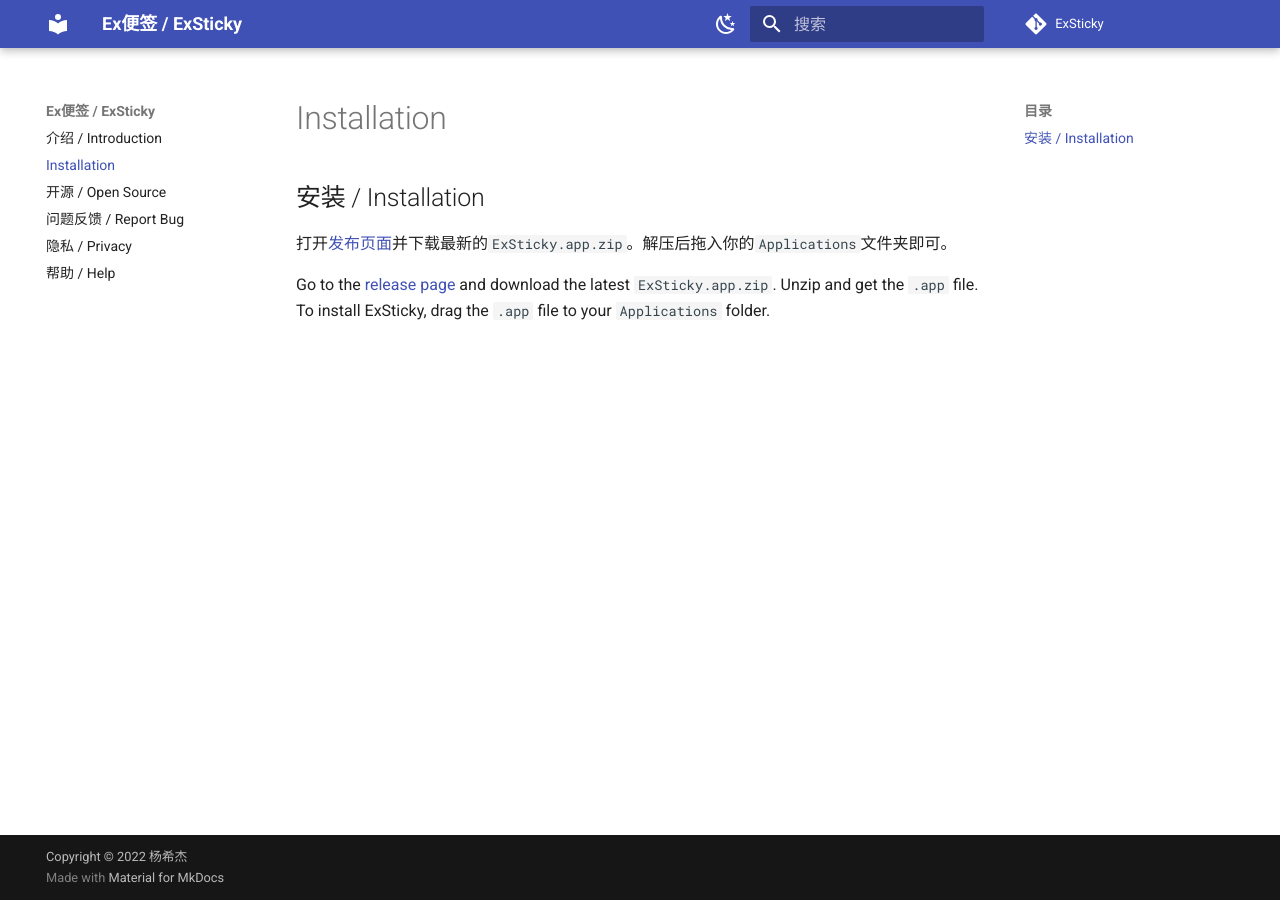
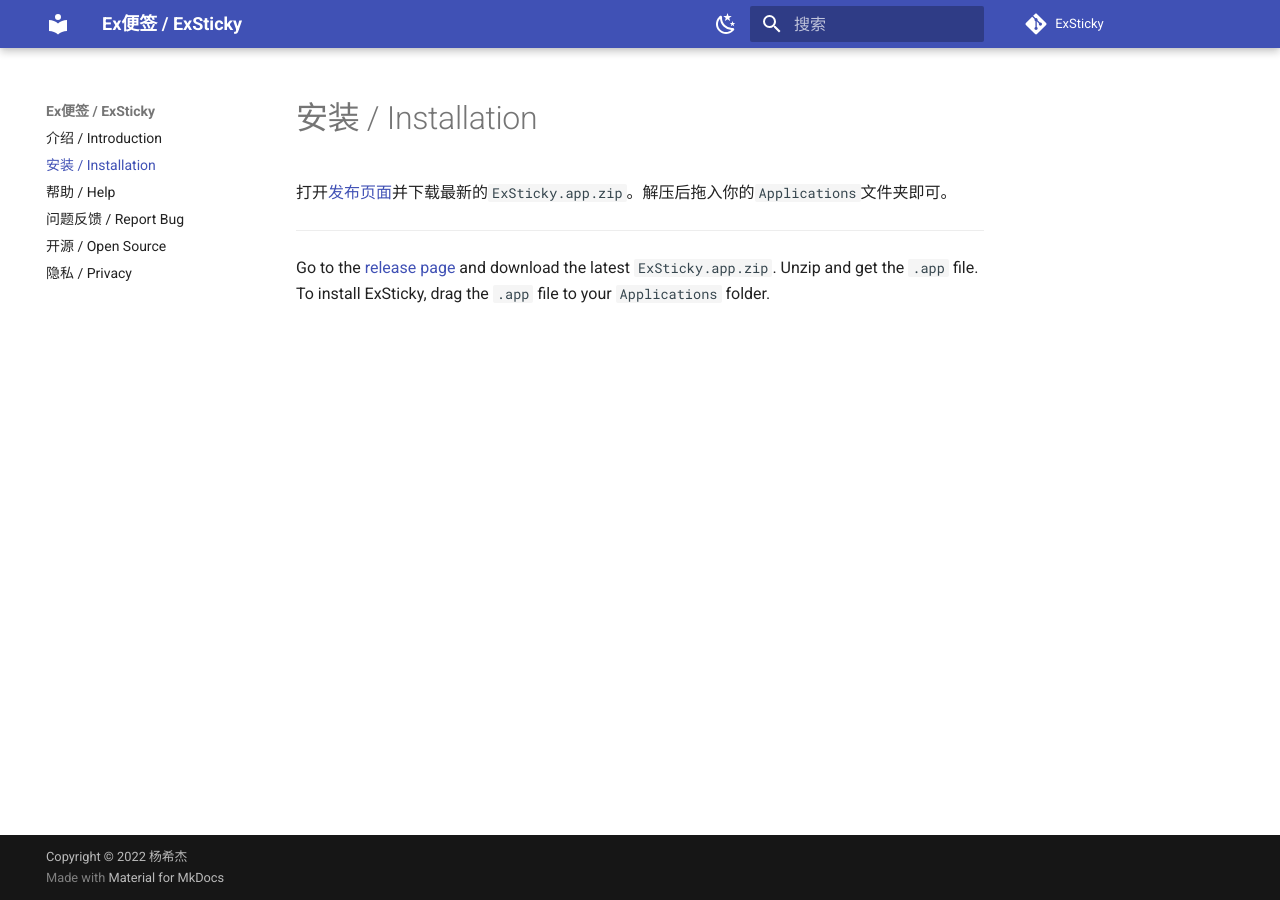
Before and after one commit to Ex-Studio/ExSticky, an MkDocs documentation site: the page built from docs/installation.md, in a window 1280 px wide. Built offline with MkDocs 1.6.1 and Material for MkDocs 9.7.7, drawn with Linux system fonts in a browser that asks for light colours; comment, search, counter and statistics services are not loaded.

Commit message:
fix site

```diff
--- a/docs/installation.md
+++ b/docs/installation.md
@@ -1,5 +1,7 @@
-## 安装 / Installation
+# 安装 / Installation
 
 打开[发布页面](https://github.com/Ex-Studio/ExSticky/releases)并下载最新的`ExSticky.app.zip`。解压后拖入你的`Applications`文件夹即可。
 
+---
+
 Go to the [release page](https://github.com/Ex-Studio/ExSticky/releases) and download the latest `ExSticky.app.zip`. Unzip and get the `.app` file. To install ExSticky, drag the `.app` file to your `Applications` folder.
--- a/mkdocs.yml
+++ b/mkdocs.yml
@@ -36,10 +36,10 @@
 nav:
   - index.md
   - installation.md
+  - help.md
+  - report.md
   - open-source.md
-  - report.md
   - privacy.md
-  - help.md
 
 # [Extensions]
 plugins:
```
Also changed, not shown: README.md (+2 -6 lines), docs/index.md (+0 -2 lines), docs/open-source.md (+2 -0 lines).
